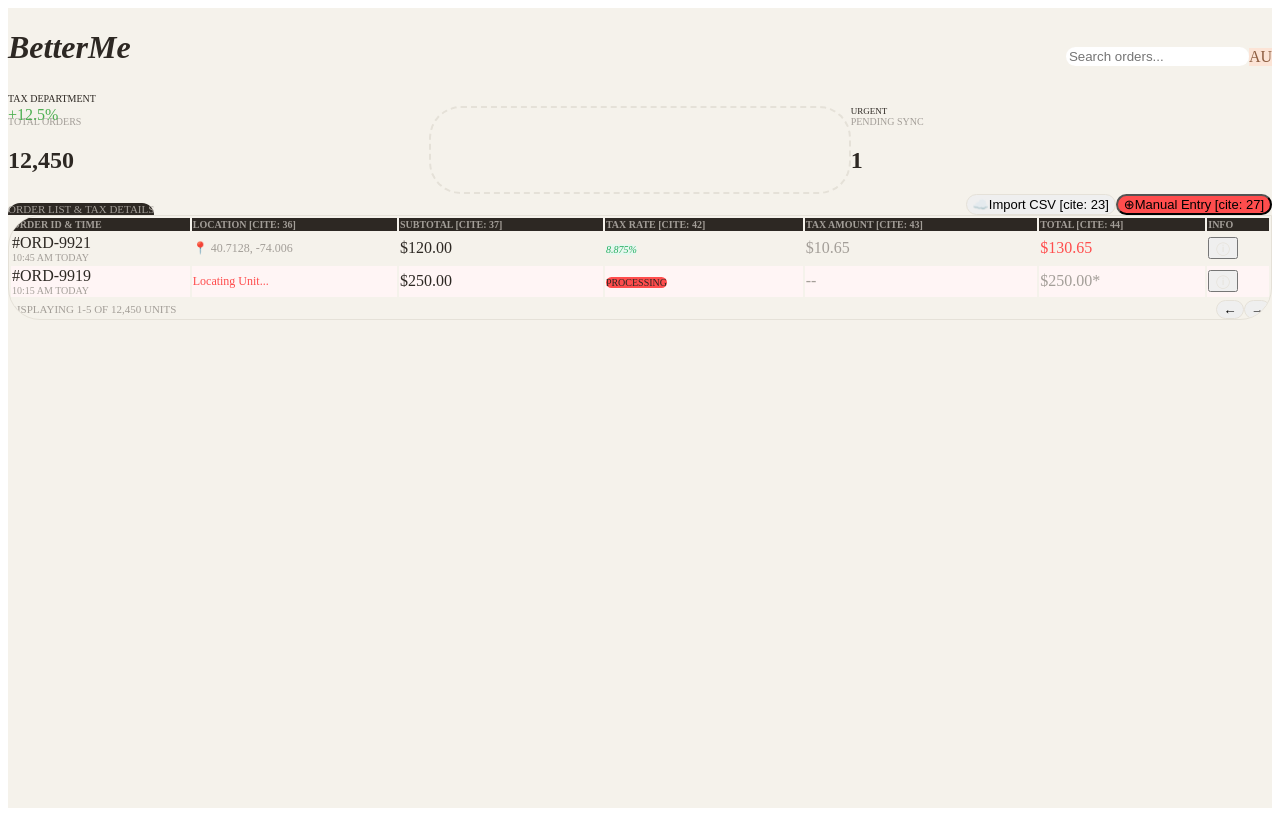
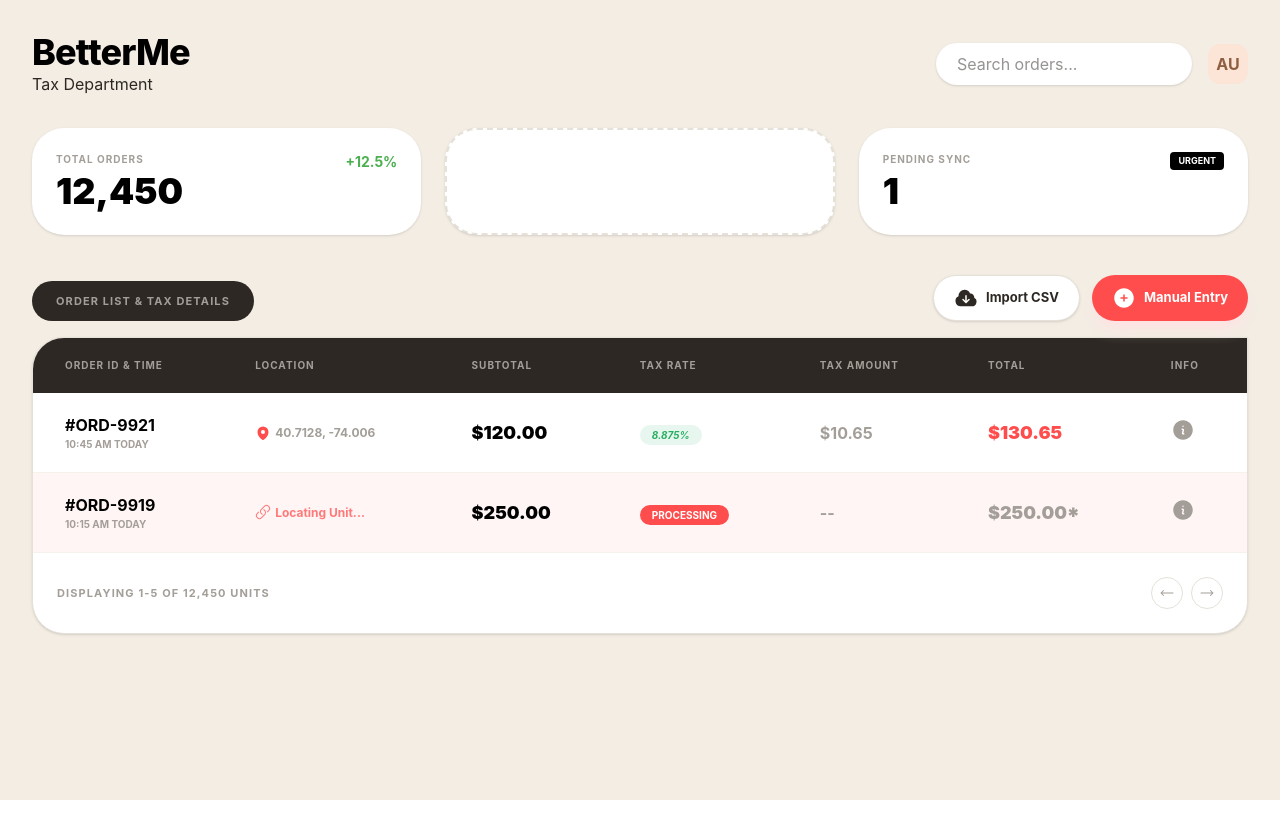
Before and after one commit to respekttt/better-me, a React (Vite) app in the folder better-me/: page / in a window 1280 px wide. Built offline with nearby package versions, Linux system fonts and the light colour scheme.

Commit message:
Update style

```diff
--- a/better-me/index.html
+++ b/better-me/index.html
@@ -5,8 +5,8 @@
     <meta name="viewport" content="width=device-width, initial-scale=1.0" />
     <title>BetterMe</title>
   </head>
-  <body>
+  <body class="min-h-screen">
     <div id="root"></div>
-    <script type="module" src="/src/main.tsx"></script>
+    <script type="module" src="./src/main.tsx"></script>
   </body>
 </html>
--- a/better-me/src/App.tsx
+++ b/better-me/src/App.tsx
@@ -32,11 +32,11 @@
     ]);
 
     return (
-        <div className="min-h-screen bg-[#F5F2EB] p-8 font-sans text-[#2D2823]">
+        <div className="min-h-screen bg-brand-beige p-8 font-sans text-[#2D2823]">
             <header className="flex justify-between items-center mb-8">
                 <div>
-                    <h1 className="text-2xl font-black tracking-tighter italic">BetterMe</h1>
-                    <span className="bg-black text-white text-[10px] px-2 py-0.5 rounded uppercase font-bold">Tax Department</span>
+                    <h1 className="text-4xl font-extrabold tracking-tight text-black flex items-center gap-2">BetterMe</h1>
+                    <span className="dark-tag">Tax Department</span>
                 </div>
                 <div className="flex items-center gap-4">
                     <input type="text" placeholder="Search orders..." className="bg-white px-5 py-2 rounded-full border border-transparent shadow-sm w-64 focus:outline-none focus:ring-1 focus:ring-gray-300" />
@@ -44,15 +44,14 @@
                 </div>
             </header>
 
-            {/* STATS */}
             <div className="grid grid-cols-3 gap-6 mb-10">
-                <div className="bg-white p-6 rounded-[32px] shadow-sm relative">
+                <div className="bg-white p-6 rounded-4xl shadow-sm relative">
                     <span className="text-[#4CAF50] absolute top-6 right-6 font-bold text-sm">+12.5%</span>
                     <p className="text-[#A39E98] text-[10px] uppercase font-bold tracking-widest mb-1">Total Orders</p>
                     <h2 className="text-4xl font-black text-black">12,450</h2>
                 </div>
-                <div className="bg-white p-6 rounded-[32px] shadow-sm border-2 border-dashed border-[#E5E1D8]"></div>
-                <div className="bg-white p-6 rounded-[32px] shadow-sm relative">
+                <div className="bg-white p-6 rounded-4xl shadow-sm border-2 border-dashed border-[#E5E1D8]"></div>
+                <div className="bg-white p-6 rounded-4xl shadow-sm relative">
                     <span className="bg-black text-white text-[9px] absolute top-6 right-6 px-2 py-0.5 rounded font-bold">URGENT</span>
                     <p className="text-[#A39E98] text-[10px] uppercase font-bold tracking-widest mb-1">Pending Sync</p>
                     <h2 className="text-4xl font-black text-black">1</h2>
@@ -60,32 +59,52 @@
             </div>
 
             <div className="flex justify-between items-end mb-0">
-                <div className="bg-[#2D2823] text-[#A39E98] px-6 py-3 rounded-t-[20px] text-[11px] font-bold uppercase tracking-widest">
+                <div className="bg-[#2D2823] text-[#A39E98] px-6 py-3 mb-4 rounded-[20px] text-[11px] font-bold uppercase tracking-widest">
                     Order List & Tax Details
                 </div>
                 <div className="flex gap-3 mb-4">
-                    <button className="bg-white px-5 py-2.5 rounded-full flex items-center gap-2 text-[13px] font-bold shadow-sm border border-[#E5E1D8] hover:bg-gray-50 transition-colors">
-                        <span className="text-lg">☁️</span> Import CSV [cite: 23]
+                    <button className="bg-white px-5 py-2.5 rounded-full flex items-center gap-2 text-[13px] font-bold shadow-sm border border-[#E5E1D8] hover:bg-gray-50 transition-colors hover:cursor-pointer">
+                        <span className="text-lg">
+                            <svg xmlns="http://www.w3.org/2000/svg"
+                                 viewBox="0 0 24 24" fill="currentColor"
+                                 className="size-6">
+                                  <path fill-rule="evenodd"
+                                        d="M10.5 3.75a6 6 0 0 0-5.98 6.496A5.25 5.25 0 0 0 6.75 20.25H18a4.5 4.5 0 0 0 2.206-8.423 3.75 3.75 0 0 0-4.133-4.303A6.001 6.001 0 0 0 10.5 3.75Zm2.25 6a.75.75 0 0 0-1.5 0v4.94l-1.72-1.72a.75.75 0 0 0-1.06 1.06l3 3a.75.75 0 0 0 1.06 0l3-3a.75.75 0 1 0-1.06-1.06l-1.72 1.72V9.75Z"
+                                        clip-rule="evenodd"/>
+                                </svg>
+                        </span>
+                        Import CSV
                     </button>
                     <button
                         onClick={() => setIsModalOpen(true)}
-                        className="bg-[#FF4D4D] text-white px-5 py-2.5 rounded-full flex items-center gap-2 text-[13px] font-bold shadow-lg shadow-red-100 hover:bg-[#ff3b3b] transition-all"
+                        className="bg-[#FF4D4D] text-white px-5 py-2.5 rounded-full flex items-center gap-2 text-[13px] font-bold shadow-lg shadow-red-100 hover:bg-[#ff3b3b] transition-all hover:cursor-pointer"
                     >
-                        <span className="text-lg">⊕</span> Manual Entry [cite: 27]
+                        <span className="text-lg">
+                            <svg xmlns="http://www.w3.org/2000/svg"
+                                 viewBox="0 0 24 24" fill="currentColor"
+                                 className="size-6">
+                              <path fill-rule="evenodd"
+                                    d="M12 2.25c-5.385 0-9.75 4.365-9.75 9.75s4.365 9.75 9.75 9.75 9.75-4.365 9.75-9.75S17.385 2.25 12 2.25ZM12.75 9a.75.75 0 0 0-1.5 0v2.25H9a.75.75 0 0 0 0 1.5h2.25V15a.75.75 0 0 0 1.5 0v-2.25H15a.75.75 0 0 0 0-1.5h-2.25V9Z"
+                                    clip-rule="evenodd"/>
+                            </svg>
+                        </span>
+                        Manual Entry
                     </button>
                 </div>
             </div>
 
-            <div className="bg-white rounded-b-[32px] rounded-tl-[32px] shadow-sm overflow-hidden border border-[#E5E1D8]">
+            <div
+                className="bg-white rounded-b-4xl rounded-tl-4xl shadow-sm overflow-hidden border border-[#E5E1D8]">
                 <table className="w-full text-left">
-                    <thead className="bg-[#2D2823] text-[#A39E98] text-[10px] uppercase tracking-widest font-bold">
+                    <thead
+                        className="bg-[#2D2823] text-[#A39E98] text-[10px] uppercase tracking-widest font-bold">
                     <tr>
                         <th className="px-8 py-5">Order ID & Time</th>
-                        <th className="px-8 py-5">Location [cite: 36]</th>
-                        <th className="px-8 py-5">Subtotal [cite: 37]</th>
-                        <th className="px-8 py-5">Tax Rate [cite: 42]</th>
-                        <th className="px-8 py-5">Tax Amount [cite: 43]</th>
-                        <th className="px-8 py-5">Total [cite: 44]</th>
+                        <th className="px-8 py-5">Location</th>
+                        <th className="px-8 py-5">Subtotal</th>
+                        <th className="px-8 py-5">Tax Rate</th>
+                        <th className="px-8 py-5">Tax Amount</th>
+                        <th className="px-8 py-5">Total</th>
                         <th className="px-8 py-5">Info</th>
                     </tr>
                     </thead>
@@ -98,15 +117,38 @@
                             </td>
                             <td className="px-8 py-5 text-[12px] font-bold text-[#A39E98]">
                                 {order.status === 'processing' ? (
-                                    <span className="text-[#FF4D4D] animate-pulse">Locating Unit...</span>
+                                    <span
+                                        className="text-[#FF4D4D] animate-pulse flex gap-1">
+
+                                        <svg xmlns="http://www.w3.org/2000/svg"
+                                             viewBox="0 0 24 24"
+                                             fill="currentColor"
+                                             className="size-4">
+                                          <path fill-rule="evenodd"
+                                                d="M19.902 4.098a3.75 3.75 0 0 0-5.304 0l-4.5 4.5a3.75 3.75 0 0 0 1.035 6.037.75.75 0 0 1-.646 1.353 5.25 5.25 0 0 1-1.449-8.45l4.5-4.5a5.25 5.25 0 1 1 7.424 7.424l-1.757 1.757a.75.75 0 1 1-1.06-1.06l1.757-1.757a3.75 3.75 0 0 0 0-5.304Zm-7.389 4.267a.75.75 0 0 1 1-.353 5.25 5.25 0 0 1 1.449 8.45l-4.5 4.5a5.25 5.25 0 1 1-7.424-7.424l1.757-1.757a.75.75 0 1 1 1.06 1.06l-1.757 1.757a3.75 3.75 0 1 0 5.304 5.304l4.5-4.5a3.75 3.75 0 0 0-1.035-6.037.75.75 0 0 1-.354-1Z"
+                                                clip-rule="evenodd"/>
+                                        </svg>
+
+                                        Locating Unit...
+                                    </span>
                                 ) : (
-                                    <span className="flex items-center gap-1">📍 {order.latitude}, {order.longitude}</span>
+                                    <span className="flex items-center gap-1">
+                                        <svg xmlns="http://www.w3.org/2000/svg"
+                                             viewBox="0 0 24 24"
+                                             fill="currentColor"
+                                             className="size-4 text-[#FF4D4D]">
+                                          <path fill-rule="evenodd"
+                                                d="m11.54 22.351.07.04.028.016a.76.76 0 0 0 .723 0l.028-.015.071-.041a16.975 16.975 0 0 0 1.144-.742 19.58 19.58 0 0 0 2.683-2.282c1.944-1.99 3.963-4.98 3.963-8.827a8.25 8.25 0 0 0-16.5 0c0 3.846 2.02 6.837 3.963 8.827a19.58 19.58 0 0 0 2.682 2.282 16.975 16.975 0 0 0 1.145.742ZM12 13.5a3 3 0 1 0 0-6 3 3 0 0 0 0 6Z"
+                                                clip-rule="evenodd"/>
+                                        </svg>
+                                        {order.latitude}, {order.longitude}</span>
                                 )}
                             </td>
                             <td className="px-8 py-5 font-black text-black text-lg">${order.subtotal.toFixed(2)}</td>
                             <td className="px-8 py-5">
                                 {order.status === 'processing' ? (
-                                    <span className="bg-[#FF4D4D] text-white px-3 py-1 rounded-full text-[10px] font-bold uppercase">Processing</span>
+                                    <span
+                                        className="bg-[#FF4D4D] text-white px-3 py-1 rounded-full text-[10px] font-bold uppercase">Processing</span>
                                 ) : (
                                     <span className="bg-[#E7F7EF] text-[#27AE60] px-3 py-1 rounded-full text-[10px] font-bold italic">
                       {(order.composite_tax_rate * 100).toFixed(3)}%
@@ -122,25 +164,57 @@
                    </span>
                             </td>
                             <td className="px-8 py-5">
-                                <button className="text-[#E5E1D8] hover:text-black transition-colors">ⓘ</button>
+                                <button
+                                    className="text-[#A39E98] hover:text-black transition-colors hover:cursor-pointer">
+                                    <svg xmlns="http://www.w3.org/2000/svg"
+                                         viewBox="0 0 24 24" fill="currentColor"
+                                         className="size-6">
+                                        <path fill-rule="evenodd"
+                                              d="M2.25 12c0-5.385 4.365-9.75 9.75-9.75s9.75 4.365 9.75 9.75-4.365 9.75-9.75 9.75S2.25 17.385 2.25 12Zm8.706-1.442c1.146-.573 2.437.463 2.126 1.706l-.709 2.836.042-.02a.75.75 0 0 1 .67 1.34l-.04.022c-1.147.573-2.438-.463-2.127-1.706l.71-2.836-.042.02a.75.75 0 1 1-.671-1.34l.041-.022ZM12 9a.75.75 0 1 0 0-1.5.75.75 0 0 0 0 1.5Z"
+                                              clip-rule="evenodd"/>
+                                    </svg>
+                                </button>
                             </td>
                         </tr>
                     ))}
                     </tbody>
                 </table>
 
-                <div className="p-6 border-t border-[#F5F2EB] flex justify-between items-center text-[#A39E98] font-bold text-[11px] uppercase tracking-widest">
+                <div
+                    className="p-6 border-t border-[#F5F2EB] flex justify-between items-center text-[#A39E98] font-bold text-[11px] uppercase tracking-widest">
                     <div>Displaying 1-5 of 12,450 units</div>
                     <div className="flex gap-2">
-                        <button className="w-8 h-8 rounded-full border border-[#E5E1D8] flex items-center justify-center hover:bg-gray-50">←</button>
-                        <button className="w-8 h-8 rounded-full border border-[#E5E1D8] flex items-center justify-center hover:bg-gray-50">→</button>
+                        <button
+                            className="w-8 h-8 rounded-full border border-[#E5E1D8] flex items-center justify-center hover:bg-gray-50 hover:cursor-pointer">
+                            <svg xmlns="http://www.w3.org/2000/svg"
+                                 viewBox="0 0 24 24" fill="currentColor"
+                                 className="size-4">
+                                <path fill-rule="evenodd"
+                                      d="M7.28 7.72a.75.75 0 0 1 0 1.06l-2.47 2.47H21a.75.75 0 0 1 0 1.5H4.81l2.47 2.47a.75.75 0 1 1-1.06 1.06l-3.75-3.75a.75.75 0 0 1 0-1.06l3.75-3.75a.75.75 0 0 1 1.06 0Z"
+                                      clip-rule="evenodd"/>
+                            </svg>
+
+                        </button>
+                        <button
+                            className="w-8 h-8 rounded-full border border-[#E5E1D8] flex items-center justify-center hover:bg-gray-50 hover:cursor-pointer">
+                            <svg xmlns="http://www.w3.org/2000/svg"
+                                 viewBox="0 0 24 24" fill="currentColor"
+                                 className="size-4">
+                                <path fill-rule="evenodd"
+                                      d="M16.72 7.72a.75.75 0 0 1 1.06 0l3.75 3.75a.75.75 0 0 1 0 1.06l-3.75 3.75a.75.75 0 1 1-1.06-1.06l2.47-2.47H3a.75.75 0 0 1 0-1.5h16.19l-2.47-2.47a.75.75 0 0 1 0-1.06Z"
+                                      clip-rule="evenodd"/>
+                            </svg>
+
+                        </button>
                     </div>
                 </div>
             </div>
 
             {isModalOpen && (
-                <div className="fixed inset-0 bg-black/40 backdrop-blur-sm flex items-center justify-center p-4 z-50">
-                    <div className="bg-white rounded-[40px] p-10 max-w-md w-full shadow-2xl">
+                <div
+                    className="fixed inset-0 bg-black/40 backdrop-blur-sm flex items-center justify-center p-4 z-50">
+                    <div
+                        className="bg-white rounded-[40px] p-10 max-w-md w-full shadow-2xl">
                         <h2 className="text-3xl font-black mb-8 tracking-tighter italic text-black">Create Order</h2>
                         <form className="space-y-6">
                             <div className="grid grid-cols-2 gap-4">
--- a/better-me/src/index.css
+++ b/better-me/src/index.css
@@ -1,3 +1,31 @@
-@tailwind base;
-@tailwind components;
-@tailwind utilities;
+@import "tailwindcss";
+
+@theme {
+	--color-primary: #FF4040;
+	--color-brand-beige: #F3EDE4;
+	--color-brand-dark: #2D2926;
+	--color-card-white: #F9F6F1;
+
+	--font-display: "Inter", "sans-serif";
+	--font-mono: "Roboto Mono", "monospace";
+
+	--radius-better: 24px;
+	--radius-better-sm: 12px;
+}
+
+@layer base {
+	*, ::before, ::after {
+		margin: 0;
+		padding: 0;
+		box-sizing: border-box;
+	}
+
+	body {
+		-webkit-font-smoothing: antialiased;
+		-moz-osx-font-smoothing: grayscale;
+	}
+}
+
+@layer .dark-tag {
+	@apply bg-brand-dark text-white px-3 py-1 rounded-lg text-xs font-bold uppercase tracking-wider inline-flex items-center justify-center;
+}
```
